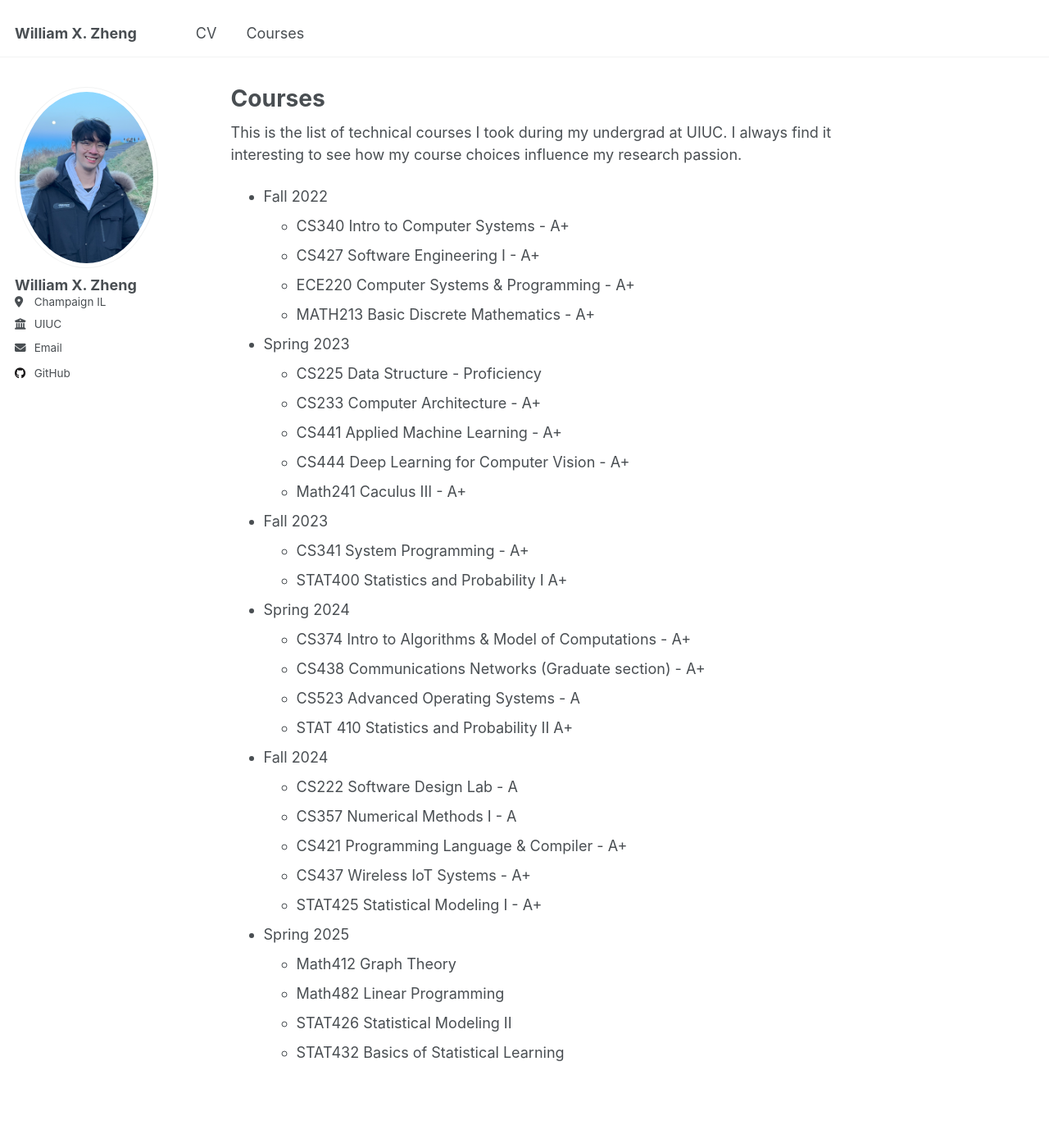
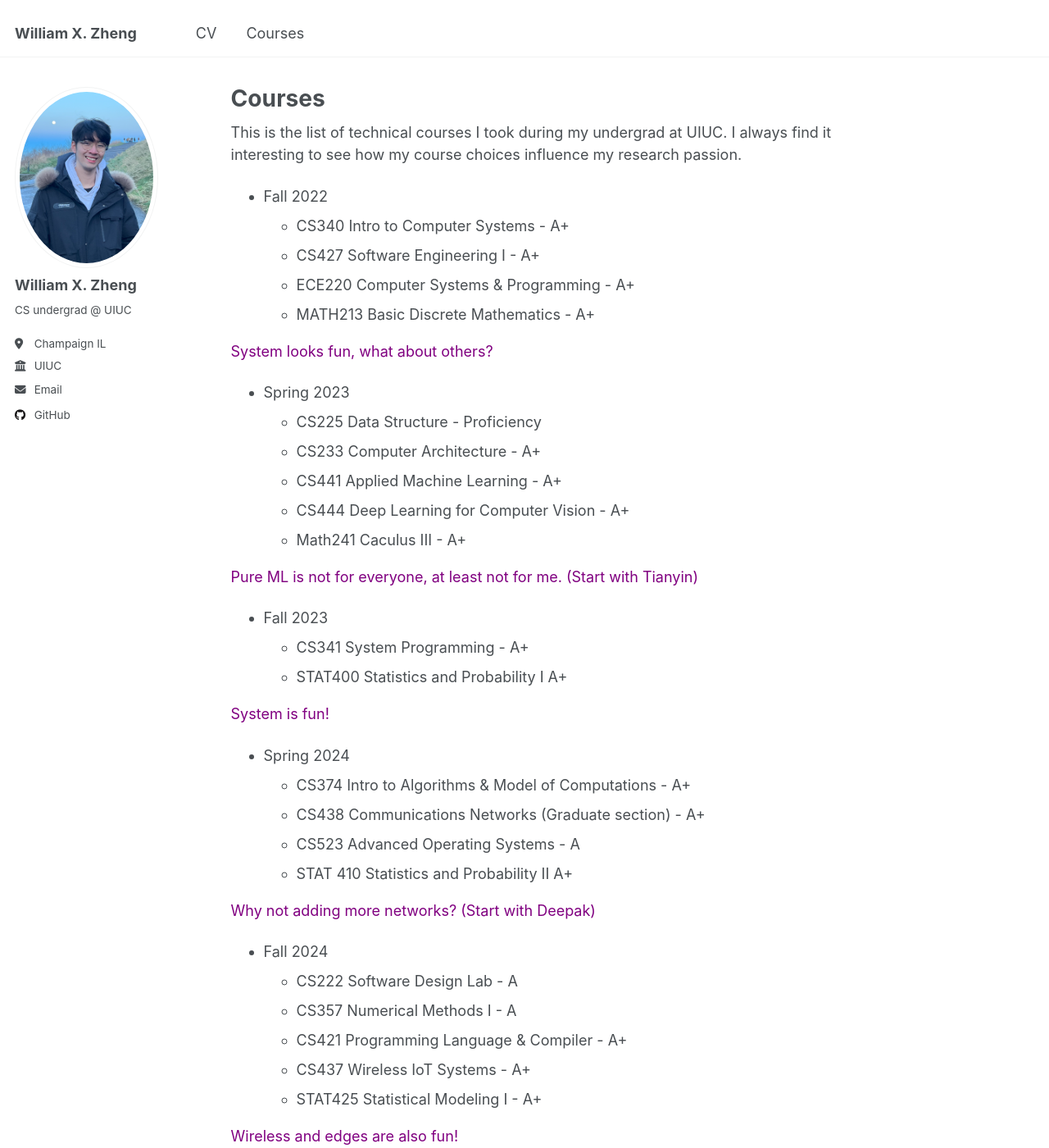
Before and after one commit to xinze-zheng/xinze-zheng.github.io, a Jekyll site: the page built from _pages/courses.md, in a window 1280 px wide and 1400 px high. Shown: the whole window at 82% size. Built offline with Jekyll 4.4.1, drawn with Linux system fonts in a browser that asks for light colours; some of the changed text lies outside the part shown.

Commit message:
Updating

```diff
--- a/_config.yml
+++ b/_config.yml
@@ -25,7 +25,7 @@ author:
   avatar           : "profile.png"
   name             : "William X. Zheng"
   pronouns         : # example: "she/her"
-  bio              :
+  bio              : CS undergrad @ UIUC
   location         : "Champaign IL"
   employer         : "UIUC"
   uri              : # URL
--- a/_data/navigation.yml
+++ b/_data/navigation.yml
@@ -7,7 +7,7 @@
 main:
 
   - title: "CV"
-    url: files/wxz-cv.pdf/
+    url: /files/wxz-cv.pdf/
 
   - title: "Courses"
     url: /courses/
--- a/_pages/courses.md
+++ b/_pages/courses.md
@@ -10,28 +10,41 @@ This is the list of technical courses I took during my undergrad at UIUC. I alwa
     - CS427 Software Engineering I - A+
     - ECE220 Computer Systems & Programming - A+
     - MATH213 Basic Discrete Mathematics - A+
+
+<span style="color: Purple">System looks fun, what about others?</span>
 - Spring 2023
     - CS225 Data Structure - Proficiency
     - CS233 Computer Architecture - A+
     - CS441 Applied Machine Learning - A+
     - CS444 Deep Learning for Computer Vision - A+
     - Math241 Caculus III - A+
+
+<span style="color: Purple">Pure ML is not for everyone, at least not for me. (Start with Tianyin)</span>
 - Fall 2023
     - CS341 System Programming - A+
     - STAT400 Statistics and Probability I A+
+
+<span style="color: Purple">System is fun!</span>
 - Spring 2024
     - CS374 Intro to Algorithms & Model of Computations - A+
     - CS438 Communications Networks (Graduate section) - A+
     - CS523 Advanced Operating Systems - A
     - STAT 410 Statistics and Probability II A+
+
+<span style="color: Purple">Why not adding more networks? (Start with Deepak)<span>
 - Fall 2024
     - CS222 Software Design Lab - A
     - CS357 Numerical Methods I - A
     - CS421 Programming Language & Compiler - A+
     - CS437 Wireless IoT Systems - A+
     - STAT425 Statistical Modeling I - A+
+
+<span style="color: Purple">Wireless and edges are also fun!<span>
 - Spring 2025
     - Math412 Graph Theory
     - Math482 Linear Programming
     - STAT426 Statistical Modeling II
     - STAT432 Basics of Statistical Learning
+
+
+<span style="color: Purple">Need more theories to do deeper works...<span>
```
